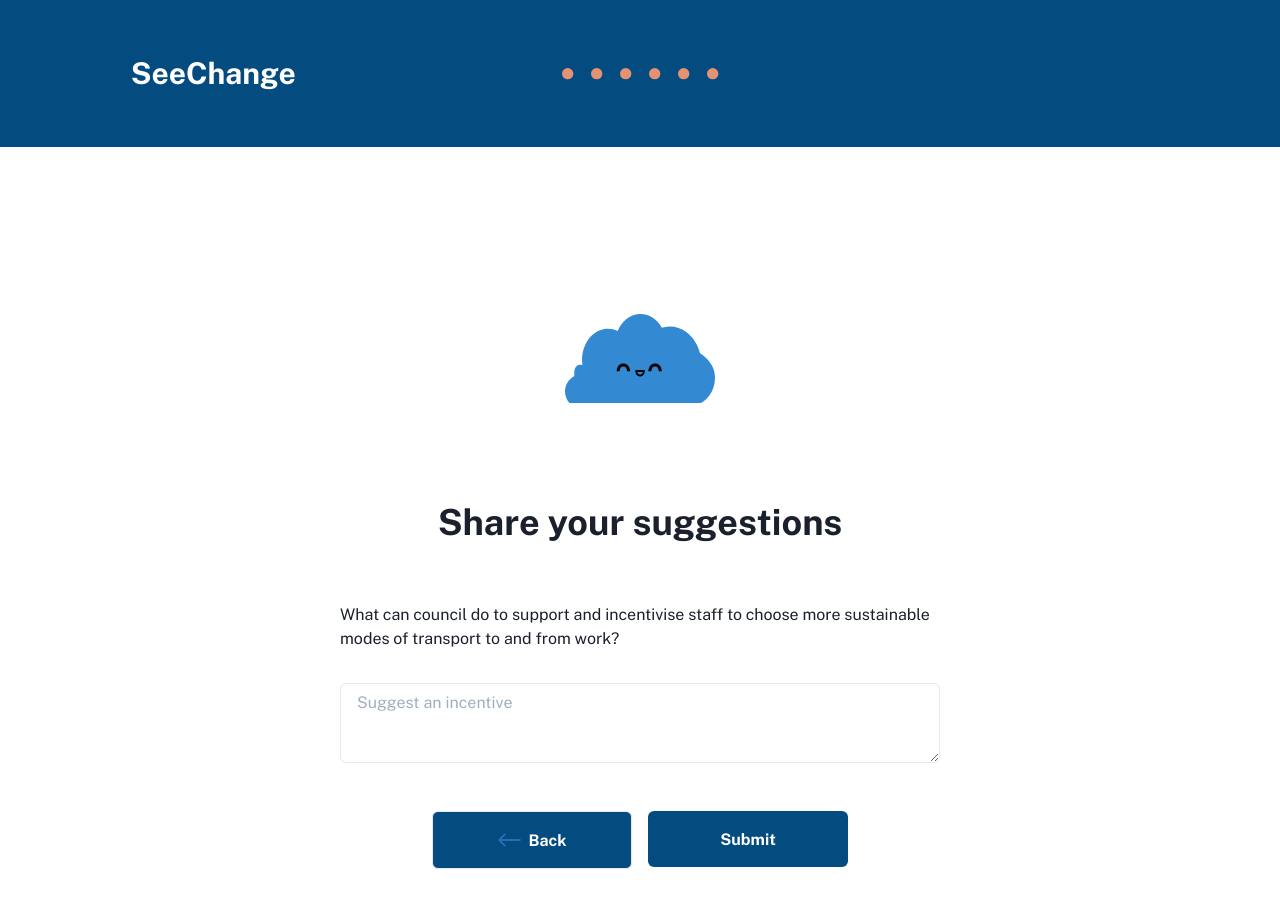
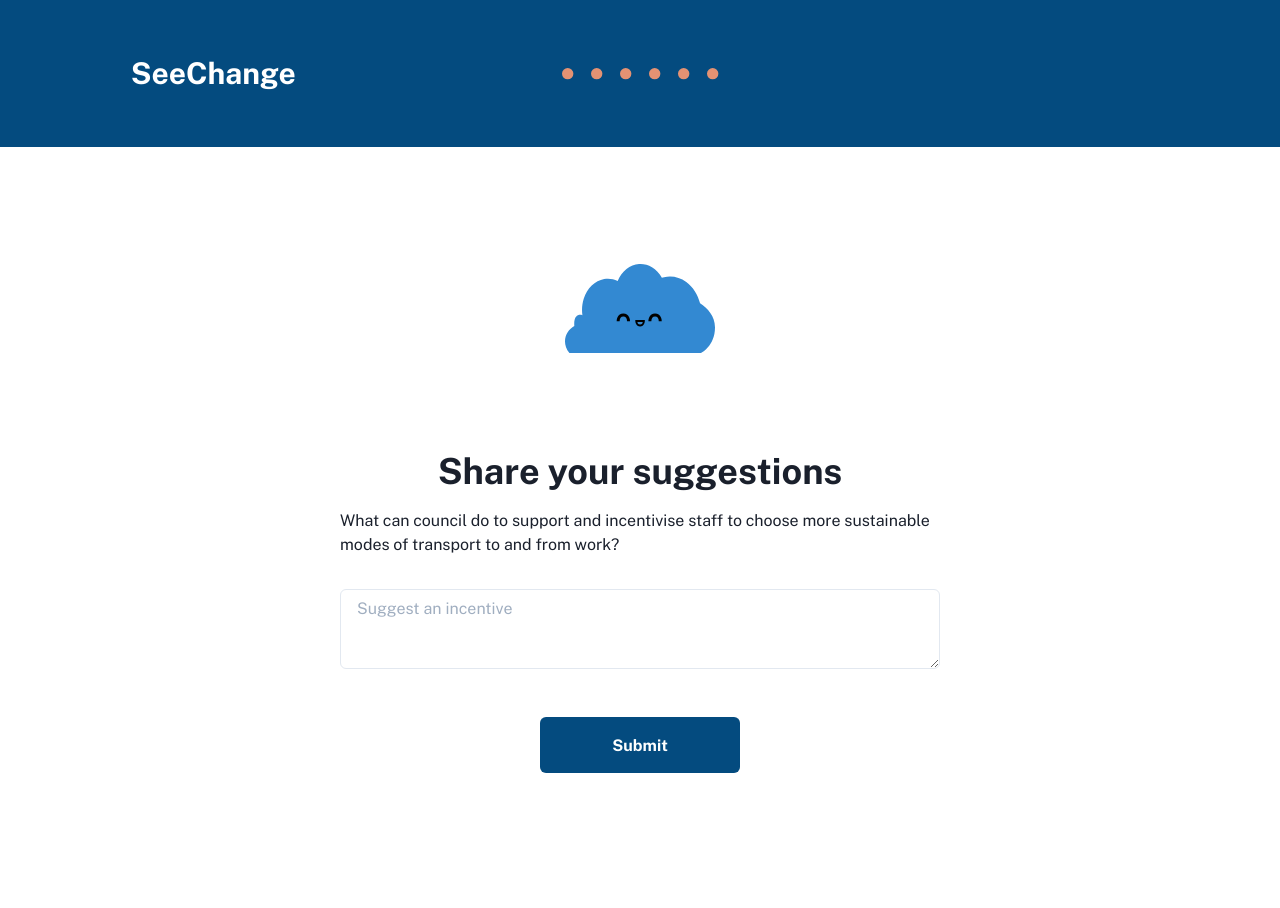
Before and after one commit to CodeforAustralia/council-emissions-calculator, a Next.js app: page /form/Question6 in a window 1280 px wide. Shown: the top 908 px of the page. Built offline with nearby package versions, Linux system fonts and the light colour scheme.

Commit message:
minor updates to page after layout changes - remove `<Box>` component around cloud icon - remove `<Grid>` component surrounding 'Submit' button - remove 'Back' button

```diff
--- a/pages/form/Question6.jsx
+++ b/pages/form/Question6.jsx
@@ -20,14 +20,12 @@ export default function Question6() {
 
   return (
     <Layout isText={true} Progress={Q6Progress}>
-      <Box margin={"50px 0px 50px"} >
-        <Q6Cloud />
-      </Box>
-      <Heading as="h1" mt={12} textAlign="center">
+      <Q6Cloud />
+
+      <Heading>
         Share your suggestions
-        <br/>
-        <br/>
       </Heading>
+
       <Text mt={4} w="100%">
         What can council do to support and incentivise staff to choose more sustainable modes of transport to and from work?
       </Text>
@@ -37,10 +35,8 @@ export default function Question6() {
         onChange={(e) => setIncentive(e.target.value)}
         placeholder="Suggest an incentive"
       />
-      <Grid templateColumns="repeat(2, 1fr)" gap={4}>
-        <BackButton href="/form/Question3" onClick={saveAnswers} />
-        <SubmitButton href="/form/Thankyou" onClick={saveAnswers} />
-      </Grid>
+
+      <SubmitButton href="/form/Thankyou" onClick={saveAnswers} />
     </Layout>
   );
 }
```
